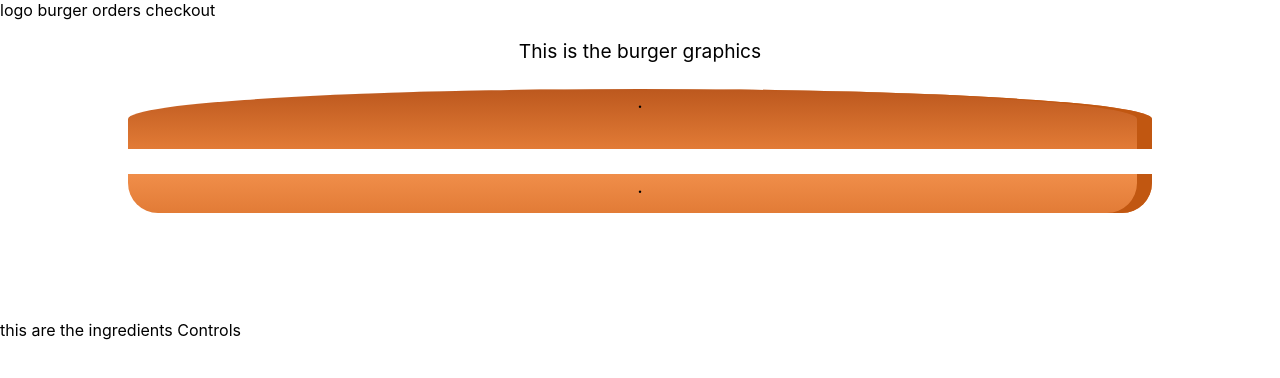
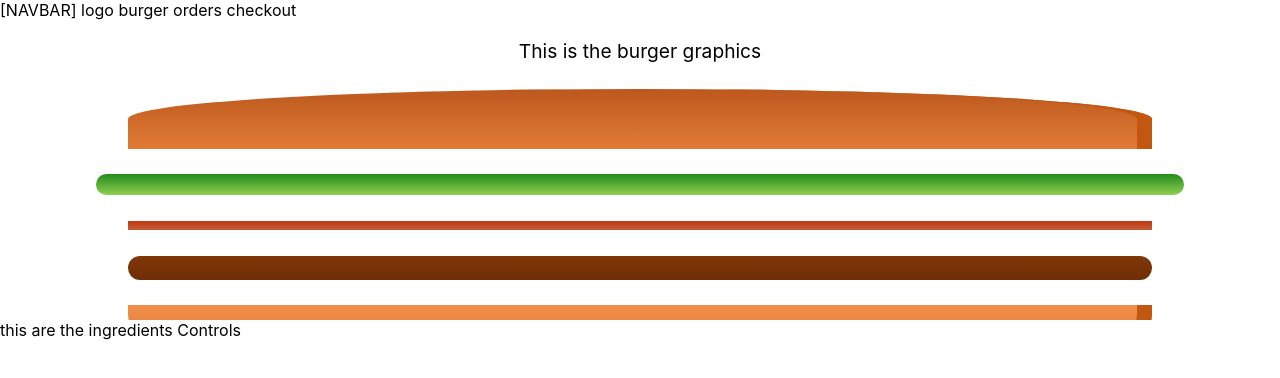
Before and after one commit to germancardenasm/burgerRestaurantOrderSystem, a React (Create React App) app: page / in a window 1280 px wide. Shown: the top 378 px of the page. Built offline with nearby package versions, Linux system fonts and the light colour scheme.

Commit message:
Add the rest of ingredients

```diff
--- a/src/components/Burger/BurgerGraphic/BurgerGraphic.js
+++ b/src/components/Burger/BurgerGraphic/BurgerGraphic.js
@@ -7,6 +7,10 @@ const BurgerGraphic = () => {
         <div className='burger'>
             <p>This is the burger graphics</p>
             <Ingredient type="bread_top"/>
+            <Ingredient type="salad"/>
+            <Ingredient type="chesee"/>
+            <Ingredient type="bacon"/>
+            <Ingredient type="meat"/>
             <Ingredient type="bread_bottom"/>
         </div>
     )
--- a/src/components/Burger/Ingredient/Ingredient.css
+++ b/src/components/Burger/Ingredient/Ingredient.css
@@ -17,3 +17,34 @@
     box-shadow: inset -15px 0 #c15711;
     margin: 2% auto;
 }
+
+.meat {
+    width: 80%;
+    height: 8%;
+    background: linear-gradient(#7f3608, #702e05);
+    margin: 2% auto;
+    border-radius: 15px;
+}
+
+.cheese {
+    width: 90%;
+    height: 4.5%;
+    margin: 2% auto;
+    background: linear-gradient(#f4d004, #d6bb22);
+    border-radius: 20px;
+}
+
+.salad {
+    width: 85%;
+    height: 7%;
+    margin: 2% auto;
+    background: linear-gradient(#228c1d, #91ce50);
+    border-radius: 20px;
+}
+
+.bacon {
+    width: 80%;
+    height: 3%;
+    background: linear-gradient(#bf3813, #c45e38);
+    margin: 2% auto;
+}
--- a/src/components/Burger/Ingredient/Ingredient.js
+++ b/src/components/Burger/Ingredient/Ingredient.js
@@ -5,12 +5,11 @@ import './Ingredient.css'
 const ingredient = (props) => {
     let ingredient = null;
     let classname = props.type;
-    ingredient= <div className={classname}>.</div>;
+    ingredient= <div className={classname} />;
     return (
         <Aux>
             {ingredient}
         </Aux>
-
     )
 }
 
--- a/src/components/Layout/Layout.js
+++ b/src/components/Layout/Layout.js
@@ -4,7 +4,7 @@ import Aux from '../../hoc/Aux'
 const Layout = (props) => {
     return (
         <Aux>
-            <div>logo  burger  orders checkout</div>
+            <div>[NAVBAR] logo  burger  orders checkout</div>
             <main>
                 {props.children}
             </main>
```
